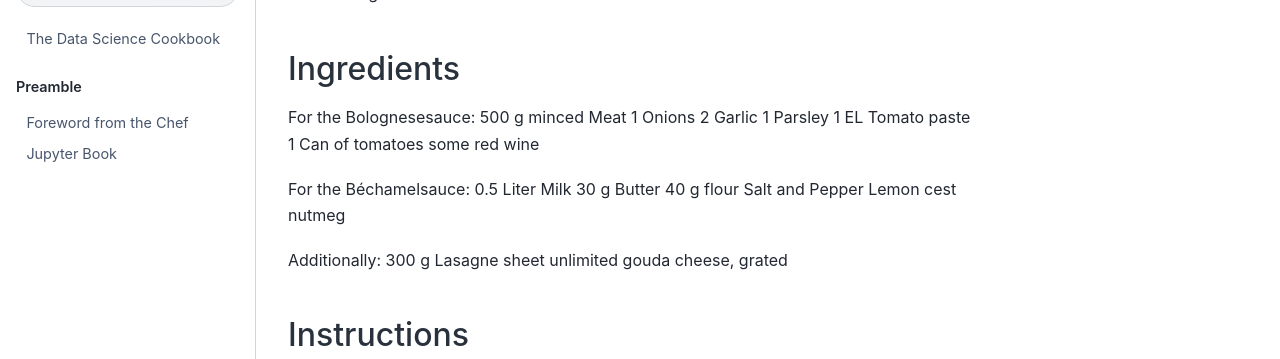
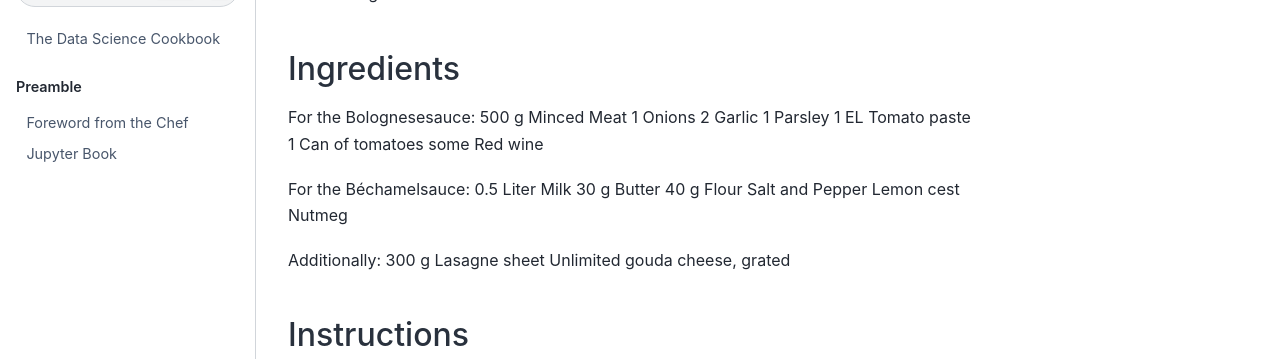
Before and after one commit to tillschwoerer/the-data-science-cookbook, a Jupyter Book: the page built from recipes/lasagne.md, in a window 1280 px wide and 900 px high, scrolled down 678 px. Shown: the part 153-512 px from the top of the window. Built offline with Jupyter Book 1.0.4 settings and Sphinx 7.4.7 and the Sphinx Book theme 1.1.4, drawn with Linux system fonts in a browser that asks for light colours; pages that are not in the unit, such as notebooks, are missing from menus.

Commit message:
Capital letters

```diff
--- a/recipes/lasagne.md
+++ b/recipes/lasagne.md
@@ -11,25 +11,25 @@ Lasagne is special, because it always tastes better at home than at a restaurant
 
 ## Ingredients
 For the Bolognesesauce:
-500 g minced Meat
+500 g Minced Meat
 1 Onions
 2 Garlic
 1 Parsley
 1 EL Tomato paste
 1 Can of tomatoes
-some red wine
+some Red wine
 
 For the Béchamelsauce:
 0.5 Liter Milk
 30 g Butter
-40 g flour
+40 g Flour
 Salt and Pepper
 Lemon cest
-nutmeg
+Nutmeg
 
 Additionally:
 300 g Lasagne sheet
-unlimited gouda cheese, grated
+Unlimited gouda cheese, grated
 
 ## Instructions
 Ragù Bolognese:
```
